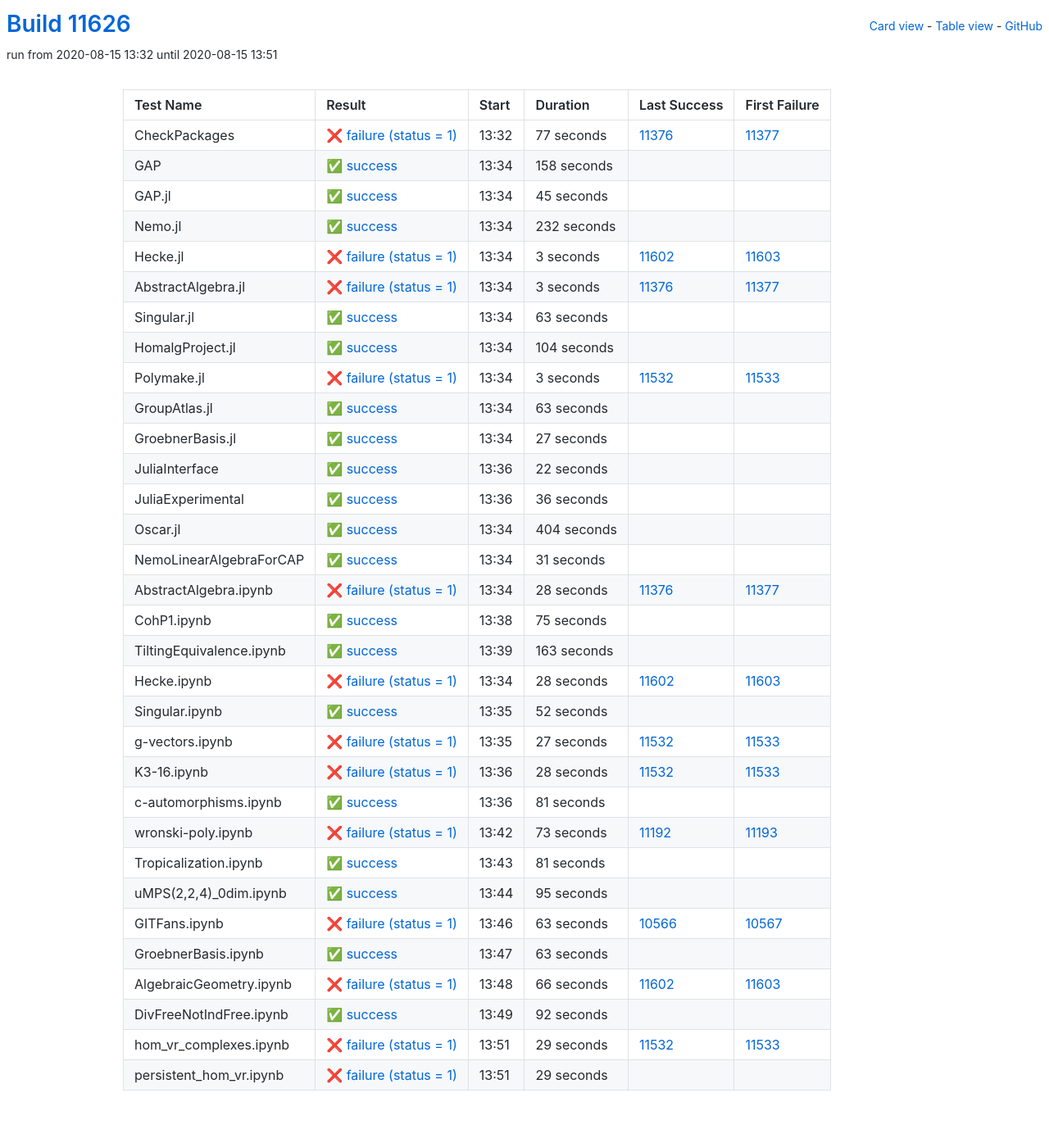
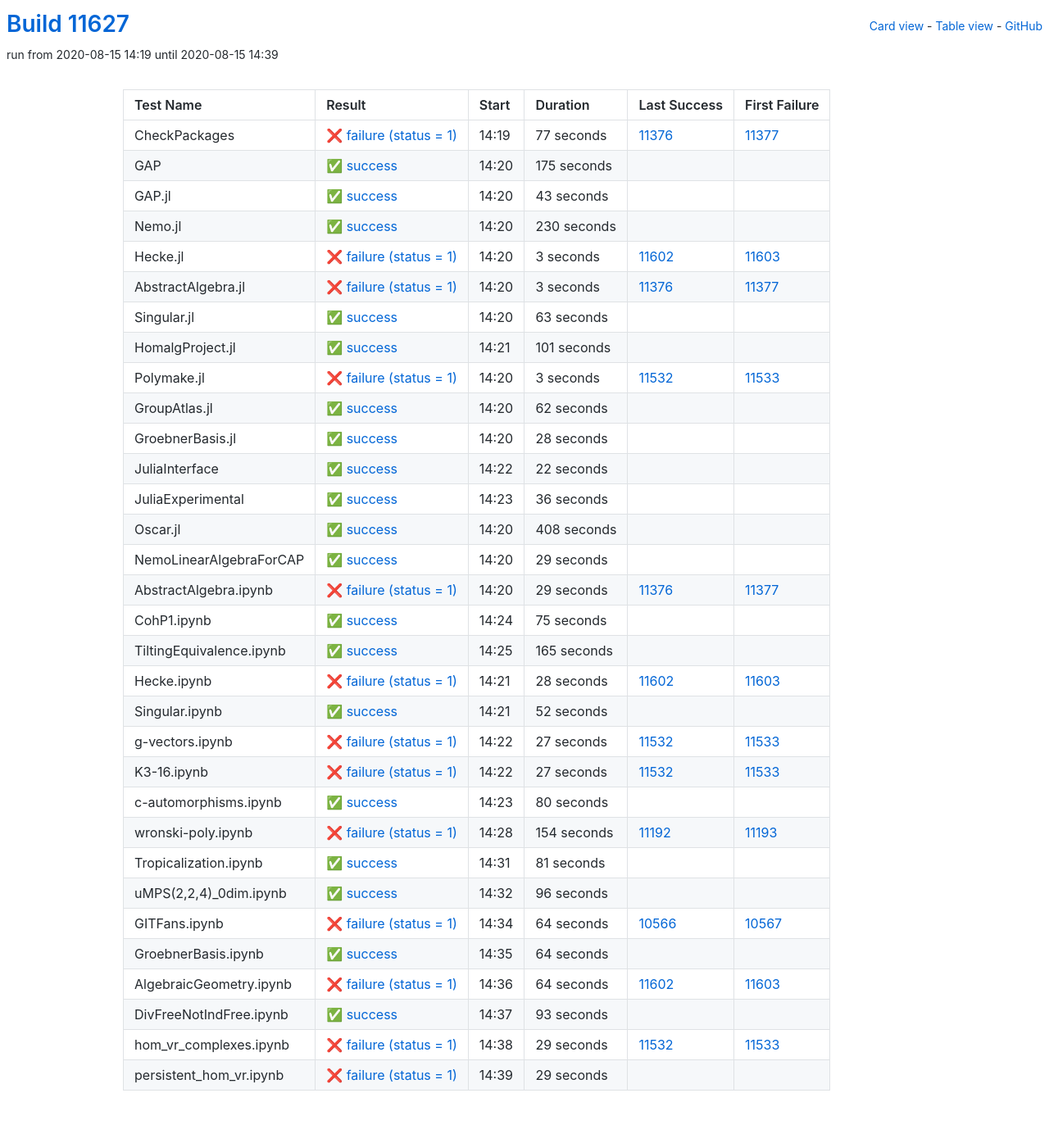
Before and after one commit to oscar-system/oscar-ci-status, a Jekyll site: the page built from table.html, in a window 1280 px wide. Shown: the whole page at 82% size. Built offline with Jekyll 4.4.1, drawn with Linux system fonts in a browser that asks for light colours.

Commit message:
Build #11627

```diff
--- a/_data/ci.yml
+++ b/_data/ci.yml
@@ -1,6 +1,6 @@
 ---
-build: 11626
-build_url: https://oscarci.mathematik.uni-kl.de/job/oscar/11626/
+build: 11627
+build_url: https://oscarci.mathematik.uni-kl.de/job/oscar/11627/
 job: oscar
 organization: oscar-system
 repo: oscar-ci-status
@@ -8,8 +8,8 @@
 tests:
 - name: CheckPackages
   id: checkpackages
-  log: https://oscarci.mathematik.uni-kl.de/job/oscar/11626/artifact/logs/build-11626/CheckPackages.log
-  start: 2020-08-15 13:32
+  log: https://oscarci.mathematik.uni-kl.de/job/oscar/11627/artifact/logs/build-11627/CheckPackages.log
+  start: 2020-08-15 14:19
   success: false
   exitcode: 1
   status: failure
@@ -20,44 +20,44 @@
   first_failure_url: https://oscarci.mathematik.uni-kl.de/job/oscar/11377/
 - name: GAP
   id: gap
-  log: https://oscarci.mathematik.uni-kl.de/job/oscar/11626/artifact/logs/build-11626/GAP.log
-  start: 2020-08-15 13:34
+  log: https://oscarci.mathematik.uni-kl.de/job/oscar/11627/artifact/logs/build-11627/GAP.log
+  start: 2020-08-15 14:20
   success: true
   exitcode: 0
   status: success
-  duration: 158
+  duration: 175
   last_success: false
   last_success_url:
   first_failure: false
   first_failure_url:
 - name: GAP.jl
   id: gap-jl
-  log: https://oscarci.mathematik.uni-kl.de/job/oscar/11626/artifact/logs/build-11626/GAP.jl.log
-  start: 2020-08-15 13:34
+  log: https://oscarci.mathematik.uni-kl.de/job/oscar/11627/artifact/logs/build-11627/GAP.jl.log
+  start: 2020-08-15 14:20
   success: true
   exitcode: 0
   status: success
-  duration: 45
+  duration: 43
   last_success: false
   last_success_url:
   first_failure: false
   first_failure_url:
 - name: Nemo.jl
   id: nemo-jl
-  log: https://oscarci.mathematik.uni-kl.de/job/oscar/11626/artifact/logs/build-11626/Nemo.jl.log
-  start: 2020-08-15 13:34
+  log: https://oscarci.mathematik.uni-kl.de/job/oscar/11627/artifact/logs/build-11627/Nemo.jl.log
+  start: 2020-08-15 14:20
   success: true
   exitcode: 0
   status: success
-  duration: 232
+  duration: 230
   last_success: false
   last_success_url:
   first_failure: false
   first_failure_url:
 - name: Hecke.jl
   id: hecke-jl
-  log: https://oscarci.mathematik.uni-kl.de/job/oscar/11626/artifact/logs/build-11626/Hecke.jl.log
-  start: 2020-08-15 13:34
+  log: https://oscarci.mathematik.uni-kl.de/job/oscar/11627/artifact/logs/build-11627/Hecke.jl.log
+  start: 2020-08-15 14:20
   success: false
   exitcode: 1
   status: failure
@@ -68,8 +68,8 @@
   first_failure_url: https://oscarci.mathematik.uni-kl.de/job/oscar/11603/
 - name: AbstractAlgebra.jl
   id: abstractalgebra-jl
-  log: https://oscarci.mathematik.uni-kl.de/job/oscar/11626/artifact/logs/build-11626/AbstractAlgebra.jl.log
-  start: 2020-08-15 13:34
+  log: https://oscarci.mathematik.uni-kl.de/job/oscar/11627/artifact/logs/build-11627/AbstractAlgebra.jl.log
+  start: 2020-08-15 14:20
   success: false
   exitcode: 1
   status: failure
@@ -80,8 +80,8 @@
   first_failure_url: https://oscarci.mathematik.uni-kl.de/job/oscar/11377/
 - name: Singular.jl
   id: singular-jl
-  log: https://oscarci.mathematik.uni-kl.de/job/oscar/11626/artifact/logs/build-11626/Singular.jl.log
-  start: 2020-08-15 13:34
+  log: https://oscarci.mathematik.uni-kl.de/job/oscar/11627/artifact/logs/build-11627/Singular.jl.log
+  start: 2020-08-15 14:20
   success: true
   exitcode: 0
   status: success
@@ -92,20 +92,20 @@
   first_failure_url:
 - name: HomalgProject.jl
   id: homalgproject-jl
-  log: https://oscarci.mathematik.uni-kl.de/job/oscar/11626/artifact/logs/build-11626/HomalgProject.jl.log
-  start: 2020-08-15 13:34
+  log: https://oscarci.mathematik.uni-kl.de/job/oscar/11627/artifact/logs/build-11627/HomalgProject.jl.log
+  start: 2020-08-15 14:21
   success: true
   exitcode: 0
   status: success
-  duration: 104
+  duration: 101
   last_success: false
   last_success_url:
   first_failure: false
   first_failure_url:
 - name: Polymake.jl
   id: polymake-jl
-  log: https://oscarci.mathematik.uni-kl.de/job/oscar/11626/artifact/logs/build-11626/Polymake.jl.log
-  start: 2020-08-15 13:34
+  log: https://oscarci.mathematik.uni-kl.de/job/oscar/11627/artifact/logs/build-11627/Polymake.jl.log
+  start: 2020-08-15 14:20
   success: false
   exitcode: 1
   status: failure
@@ -116,32 +116,32 @@
   first_failure_url: https://oscarci.mathematik.uni-kl.de/job/oscar/11533/
 - name: GroupAtlas.jl
   id: groupatlas-jl
-  log: https://oscarci.mathematik.uni-kl.de/job/oscar/11626/artifact/logs/build-11626/GroupAtlas.jl.log
-  start: 2020-08-15 13:34
+  log: https://oscarci.mathematik.uni-kl.de/job/oscar/11627/artifact/logs/build-11627/GroupAtlas.jl.log
+  start: 2020-08-15 14:20
   success: true
   exitcode: 0
   status: success
-  duration: 63
+  duration: 62
   last_success: false
   last_success_url:
   first_failure: false
   first_failure_url:
 - name: GroebnerBasis.jl
   id: groebnerbasis-jl
-  log: https://oscarci.mathematik.uni-kl.de/job/oscar/11626/artifact/logs/build-11626/GroebnerBasis.jl.log
-  start: 2020-08-15 13:34
+  log: https://oscarci.mathematik.uni-kl.de/job/oscar/11627/artifact/logs/build-11627/GroebnerBasis.jl.log
+  start: 2020-08-15 14:20
   success: true
   exitcode: 0
   status: success
-  duration: 27
+  duration: 28
   last_success: false
   last_success_url:
   first_failure: false
   first_failure_url:
 - name: JuliaInterface
   id: juliainterface
-  log: https://oscarci.mathematik.uni-kl.de/job/oscar/11626/artifact/logs/build-11626/JuliaInterface.log
-  start: 2020-08-15 13:36
+  log: https://oscarci.mathematik.uni-kl.de/job/oscar/11627/artifact/logs/build-11627/JuliaInterface.log
+  start: 2020-08-15 14:22
   success: true
   exitcode: 0
   status: success
@@ -152,8 +152,8 @@
   first_failure_url:
 - name: JuliaExperimental
   id: juliaexperimental
-  log: https://oscarci.mathematik.uni-kl.de/job/oscar/11626/artifact/logs/build-11626/JuliaExperimental.log
-  start: 2020-08-15 13:36
+  log: https://oscarci.mathematik.uni-kl.de/job/oscar/11627/artifact/logs/build-11627/JuliaExperimental.log
+  start: 2020-08-15 14:23
   success: true
   exitcode: 0
   status: success
@@ -164,44 +164,44 @@
   first_failure_url:
 - name: Oscar.jl
   id: oscar-jl
-  log: https://oscarci.mathematik.uni-kl.de/job/oscar/11626/artifact/logs/build-11626/Oscar.jl.log
-  start: 2020-08-15 13:34
+  log: https://oscarci.mathematik.uni-kl.de/job/oscar/11627/artifact/logs/build-11627/Oscar.jl.log
+  start: 2020-08-15 14:20
   success: true
   exitcode: 0
   status: success
-  duration: 404
+  duration: 408
   last_success: false
   last_success_url:
   first_failure: false
   first_failure_url:
 - name: NemoLinearAlgebraForCAP
   id: nemolinearalgebraforcap
-  log: https://oscarci.mathematik.uni-kl.de/job/oscar/11626/artifact/logs/build-11626/NemoLinearAlgebraForCAP.log
-  start: 2020-08-15 13:34
+  log: https://oscarci.mathematik.uni-kl.de/job/oscar/11627/artifact/logs/build-11627/NemoLinearAlgebraForCAP.log
+  start: 2020-08-15 14:20
   success: true
   exitcode: 0
   status: success
-  duration: 31
+  duration: 29
   last_success: false
   last_success_url:
   first_failure: false
   first_failure_url:
 - name: AbstractAlgebra.ipynb
   id: abstractalgebra-ipynb
-  log: https://oscarci.mathematik.uni-kl.de/job/oscar/11626/artifact/logs/build-11626/AbstractAlgebra.ipynb.log
-  start: 2020-08-15 13:34
+  log: https://oscarci.mathematik.uni-kl.de/job/oscar/11627/artifact/logs/build-11627/AbstractAlgebra.ipynb.log
+  start: 2020-08-15 14:20
   success: false
   exitcode: 1
   status: failure
-  duration: 28
+  duration: 29
   last_success: 11376
   last_success_url: https://oscarci.mathematik.uni-kl.de/job/oscar/11376/
   first_failure: 11377
   first_failure_url: https://oscarci.mathematik.uni-kl.de/job/oscar/11377/
 - name: CohP1.ipynb
   id: cohp1-ipynb
-  log: https://oscarci.mathematik.uni-kl.de/job/oscar/11626/artifact/logs/build-11626/CohP1.ipynb.log
-  start: 2020-08-15 13:38
+  log: https://oscarci.mathematik.uni-kl.de/job/oscar/11627/artifact/logs/build-11627/CohP1.ipynb.log
+  start: 2020-08-15 14:24
   success: true
   exitcode: 0
   status: success
@@ -212,20 +212,20 @@
   first_failure_url:
 - name: TiltingEquivalence.ipynb
   id: tiltingequivalence-ipynb
-  log: https://oscarci.mathematik.uni-kl.de/job/oscar/11626/artifact/logs/build-11626/TiltingEquivalence.ipynb.log
-  start: 2020-08-15 13:39
+  log: https://oscarci.mathematik.uni-kl.de/job/oscar/11627/artifact/logs/build-11627/TiltingEquivalence.ipynb.log
+  start: 2020-08-15 14:25
   success: true
   exitcode: 0
   status: success
-  duration: 163
+  duration: 165
   last_success: false
   last_success_url:
   first_failure: false
   first_failure_url:
 - name: Hecke.ipynb
   id: hecke-ipynb
-  log: https://oscarci.mathematik.uni-kl.de/job/oscar/11626/artifact/logs/build-11626/Hecke.ipynb.log
-  start: 2020-08-15 13:34
+  log: https://oscarci.mathematik.uni-kl.de/job/oscar/11627/artifact/logs/build-11627/Hecke.ipynb.log
+  start: 2020-08-15 14:21
   success: false
   exitcode: 1
   status: failure
@@ -236,8 +236,8 @@
   first_failure_url: https://oscarci.mathematik.uni-kl.de/job/oscar/11603/
 - name: Singular.ipynb
   id: singular-ipynb
-  log: https://oscarci.mathematik.uni-kl.de/job/oscar/11626/artifact/logs/build-11626/Singular.ipynb.log
-  start: 2020-08-15 13:35
+  log: https://oscarci.mathematik.uni-kl.de/job/oscar/11627/artifact/logs/build-11627/Singular.ipynb.log
+  start: 2020-08-15 14:21
   success: true
   exitcode: 0
   status: success
@@ -248,8 +248,8 @@
   first_failure_url:
 - name: g-vectors.ipynb
   id: g-vectors-ipynb
-  log: https://oscarci.mathematik.uni-kl.de/job/oscar/11626/artifact/logs/build-11626/g-vectors.ipynb.log
-  start: 2020-08-15 13:35
+  log: https://oscarci.mathematik.uni-kl.de/job/oscar/11627/artifact/logs/build-11627/g-vectors.ipynb.log
+  start: 2020-08-15 14:22
   success: false
   exitcode: 1
   status: failure
@@ -260,44 +260,44 @@
   first_failure_url: https://oscarci.mathematik.uni-kl.de/job/oscar/11533/
 - name: K3-16.ipynb
   id: k3-16-ipynb
-  log: https://oscarci.mathematik.uni-kl.de/job/oscar/11626/artifact/logs/build-11626/K3-16.ipynb.log
-  start: 2020-08-15 13:36
+  log: https://oscarci.mathematik.uni-kl.de/job/oscar/11627/artifact/logs/build-11627/K3-16.ipynb.log
+  start: 2020-08-15 14:22
   success: false
   exitcode: 1
   status: failure
-  duration: 28
+  duration: 27
   last_success: 11532
   last_success_url: https://oscarci.mathematik.uni-kl.de/job/oscar/11532/
   first_failure: 11533
   first_failure_url: https://oscarci.mathematik.uni-kl.de/job/oscar/11533/
 - name: c-automorphisms.ipynb
   id: c-automorphisms-ipynb
-  log: https://oscarci.mathematik.uni-kl.de/job/oscar/11626/artifact/logs/build-11626/c-automorphisms.ipynb.log
-  start: 2020-08-15 13:36
+  log: https://oscarci.mathematik.uni-kl.de/job/oscar/11627/artifact/logs/build-11627/c-automorphisms.ipynb.log
+  start: 2020-08-15 14:23
   success: true
   exitcode: 0
   status: success
-  duration: 81
+  duration: 80
   last_success: false
   last_success_url:
   first_failure: false
   first_failure_url:
 - name: wronski-poly.ipynb
   id: wronski-poly-ipynb
-  log: https://oscarci.mathematik.uni-kl.de/job/oscar/11626/artifact/logs/build-11626/wronski-poly.ipynb.log
-  start: 2020-08-15 13:42
+  log: https://oscarci.mathematik.uni-kl.de/job/oscar/11627/artifact/logs/build-11627/wronski-poly.ipynb.log
+  start: 2020-08-15 14:28
   success: false
   exitcode: 1
   status: failure
-  duration: 73
+  duration: 154
   last_success: 11192
   last_success_url: https://oscarci.mathematik.uni-kl.de/job/oscar/11192/
   first_failure: 11193
   first_failure_url: https://oscarci.mathematik.uni-kl.de/job/oscar/11193/
 - name: Tropicalization.ipynb
   id: tropicalization-ipynb
-  log: https://oscarci.mathematik.uni-kl.de/job/oscar/11626/artifact/logs/build-11626/Tropicalization.ipynb.log
-  start: 2020-08-15 13:43
+  log: https://oscarci.mathematik.uni-kl.de/job/oscar/11627/artifact/logs/build-11627/Tropicalization.ipynb.log
+  start: 2020-08-15 14:31
   success: true
   exitcode: 0
   status: success
@@ -308,68 +308,68 @@
   first_failure_url:
 - name: uMPS(2,2,4)_0dim.ipynb
   id: umps-2-2-4-0dim-ipynb
-  log: https://oscarci.mathematik.uni-kl.de/job/oscar/11626/artifact/logs/build-11626/uMPS-2-2-4-_0dim.ipynb.log
-  start: 2020-08-15 13:44
+  log: https://oscarci.mathematik.uni-kl.de/job/oscar/11627/artifact/logs/build-11627/uMPS-2-2-4-_0dim.ipynb.log
+  start: 2020-08-15 14:32
   success: true
   exitcode: 0
   status: success
-  duration: 95
+  duration: 96
   last_success: false
   last_success_url:
   first_failure: false
   first_failure_url:
 - name: GITFans.ipynb
   id: gitfans-ipynb
-  log: https://oscarci.mathematik.uni-kl.de/job/oscar/11626/artifact/logs/build-11626/GITFans.ipynb.log
-  start: 2020-08-15 13:46
+  log: https://oscarci.mathematik.uni-kl.de/job/oscar/11627/artifact/logs/build-11627/GITFans.ipynb.log
+  start: 2020-08-15 14:34
   success: false
   exitcode: 1
   status: failure
-  duration: 63
+  duration: 64
   last_success: 10566
   last_success_url: https://oscarci.mathematik.uni-kl.de/job/oscar/10566/
   first_failure: 10567
   first_failure_url: https://oscarci.mathematik.uni-kl.de/job/oscar/10567/
 - name: GroebnerBasis.ipynb
   id: groebnerbasis-ipynb
-  log: https://oscarci.mathematik.uni-kl.de/job/oscar/11626/artifact/logs/build-11626/GroebnerBasis.ipynb.log
-  start: 2020-08-15 13:47
+  log: https://oscarci.mathematik.uni-kl.de/job/oscar/11627/artifact/logs/build-11627/GroebnerBasis.ipynb.log
+  start: 2020-08-15 14:35
   success: true
   exitcode: 0
   status: success
-  duration: 63
+  duration: 64
   last_success: false
   last_success_url:
   first_failure: false
   first_failure_url:
 - name: AlgebraicGeometry.ipynb
   id: algebraicgeometry-ipynb
-  log: https://oscarci.mathematik.uni-kl.de/job/oscar/11626/artifact/logs/build-11626/AlgebraicGeometry.ipynb.log
-  start: 2020-08-15 13:48
+  log: https://oscarci.mathematik.uni-kl.de/job/oscar/11627/artifact/logs/build-11627/AlgebraicGeometry.ipynb.log
+  start: 2020-08-15 14:36
   success: false
   exitcode: 1
   status: failure
-  duration: 66
+  duration: 64
   last_success: 11602
   last_success_url: https://oscarci.mathematik.uni-kl.de/job/oscar/11602/
   first_failure: 11603
   first_failure_url: https://oscarci.mathematik.uni-kl.de/job/oscar/11603/
 - name: DivFreeNotIndFree.ipynb
   id: divfreenotindfree-ipynb
-  log: https://oscarci.mathematik.uni-kl.de/job/oscar/11626/artifact/logs/build-11626/DivFreeNotIndFree.ipynb.log
-  start: 2020-08-15 13:49
+  log: https://oscarci.mathematik.uni-kl.de/job/oscar/11627/artifact/logs/build-11627/DivFreeNotIndFree.ipynb.log
+  start: 2020-08-15 14:37
   success: true
   exitcode: 0
   status: success
-  duration: 92
+  duration: 93
   last_success: false
   last_success_url:
   first_failure: false
   first_failure_url:
 - name: hom_vr_complexes.ipynb
   id: hom-vr-complexes-ipynb
-  log: https://oscarci.mathematik.uni-kl.de/job/oscar/11626/artifact/logs/build-11626/hom_vr_complexes.ipynb.log
-  start: 2020-08-15 13:51
+  log: https://oscarci.mathematik.uni-kl.de/job/oscar/11627/artifact/logs/build-11627/hom_vr_complexes.ipynb.log
+  start: 2020-08-15 14:38
   success: false
   exitcode: 1
   status: failure
@@ -380,8 +380,8 @@
   first_failure_url: https://oscarci.mathematik.uni-kl.de/job/oscar/11533/
 - name: persistent_hom_vr.ipynb
   id: persistent-hom-vr-ipynb
-  log: https://oscarci.mathematik.uni-kl.de/job/oscar/11626/artifact/logs/build-11626/persistent_hom_vr.ipynb.log
-  start: 2020-08-15 13:51
+  log: https://oscarci.mathematik.uni-kl.de/job/oscar/11627/artifact/logs/build-11627/persistent_hom_vr.ipynb.log
+  start: 2020-08-15 14:39
   success: false
   exitcode: 1
   status: failure
```
Also changed, not shown: README.md.
